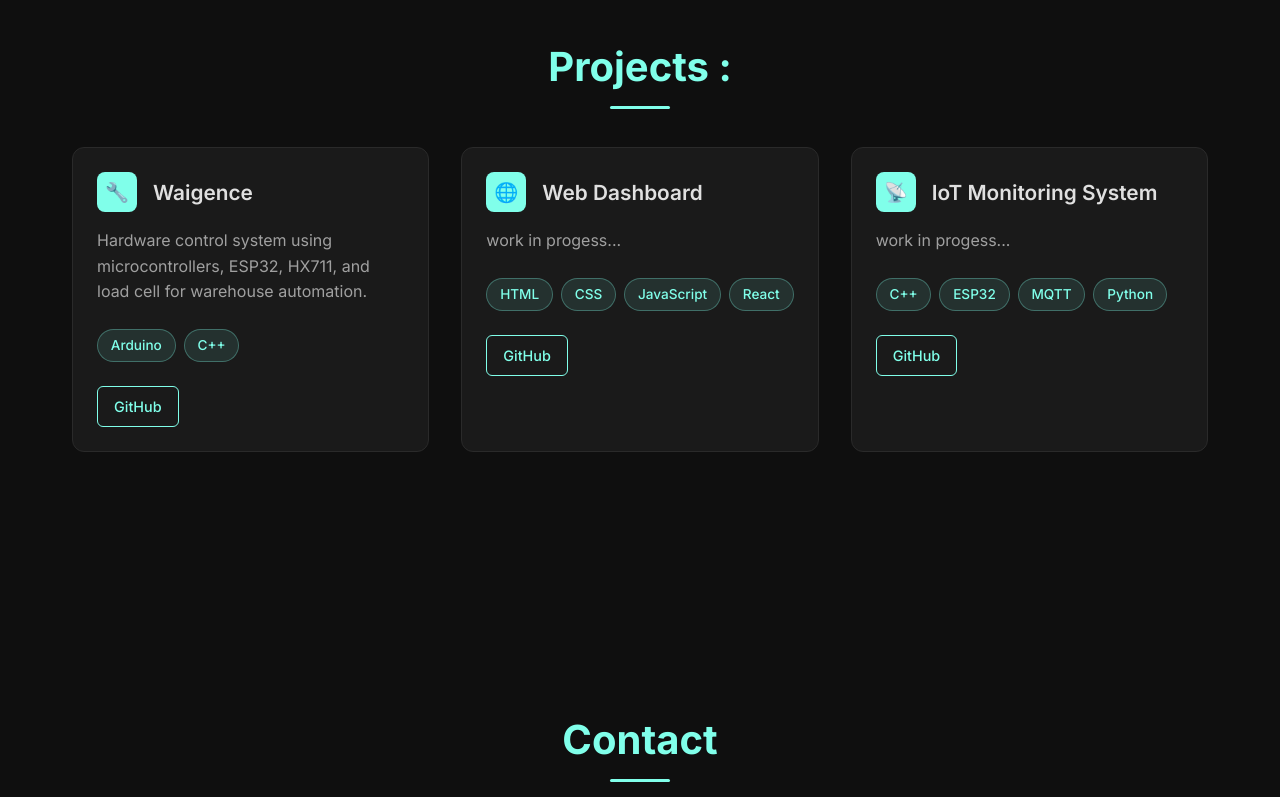
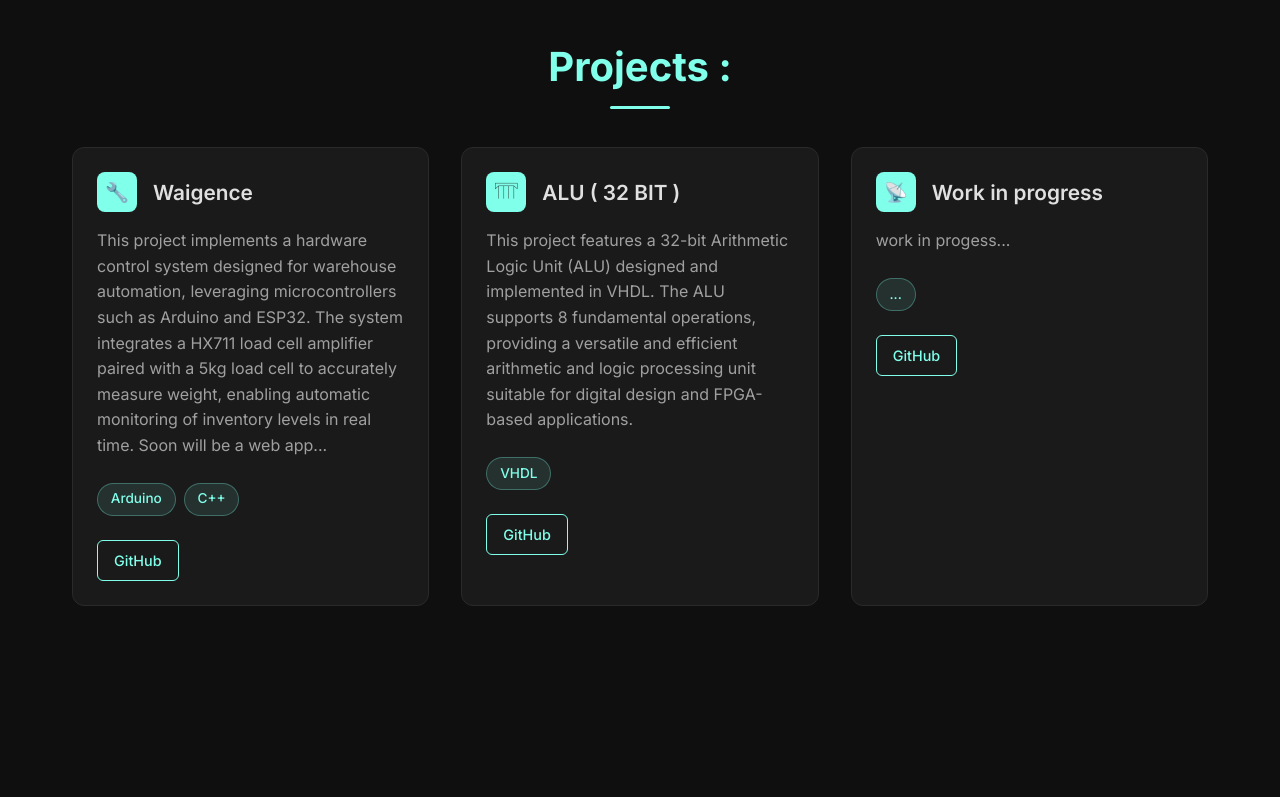
Before and after one commit to Giulio-Bucchi/Portfolio, a plain HTML site: page index.html in a window 1280 px wide. Shown: the part 1889-2686 px from the top of the page. Drawn offline with Linux system fonts and the light colour scheme.

Commit message:
New features

```diff
--- a/index.html
+++ b/index.html
@@ -72,7 +72,10 @@
           <div class="project-title">Waigence</div>
         </div>
         <div class="project-description">
-          Hardware control system using microcontrollers, ESP32, HX711, and load cell for warehouse automation.        </div>
+         This project implements a hardware control system designed for warehouse automation, leveraging microcontrollers
+         such as Arduino and ESP32. The system integrates a HX711 load cell amplifier paired with a 5kg load cell
+         to accurately measure weight, enabling automatic monitoring of inventory levels in real time. Soon will be a web app...
+        </div>
         <div class="project-tech">
           <span class="tech-tag">Arduino</span>
           <span class="tech-tag">C++</span>
@@ -86,20 +89,19 @@
 
       <div class="project-card">
         <div class="project-header">
-          <div class="project-icon">🌐</div>
-          <div class="project-title">Web Dashboard</div>
+          <div class="project-icon"> 𓇲 </div>
+          <div class="project-title">ALU ( 32 BIT ) </div>
         </div>
         <div class="project-description">
-          work in progess...
+         This project features a 32-bit Arithmetic Logic Unit (ALU) designed and implemented in VHDL. The ALU
+         supports 8 fundamental operations, providing a versatile and efficient arithmetic and logic processing
+         unit suitable for digital design and FPGA-based applications.
         </div>
         <div class="project-tech">
-          <span class="tech-tag">HTML</span>
-          <span class="tech-tag">CSS</span>
-          <span class="tech-tag">JavaScript</span>
-          <span class="tech-tag">React</span>
+          <span class="tech-tag">VHDL</span>
         </div>
         <div class="project-links">
-          <a href="#" class="project-link">
+          <a href="https://github.com/Giulio-Bucchi/ALU" class="project-link">
             GitHub
           </a>
         </div>
@@ -108,16 +110,13 @@
       <div class="project-card">
         <div class="project-header">
           <div class="project-icon">📡</div>
-          <div class="project-title">IoT Monitoring System</div>
+          <div class="project-title">Work in progress</div>
         </div>
         <div class="project-description">
           work in progess...
         </div>
         <div class="project-tech">
-          <span class="tech-tag">C++</span>
-          <span class="tech-tag">ESP32</span>
-          <span class="tech-tag">MQTT</span>
-          <span class="tech-tag">Python</span>
+          <span class="tech-tag">...</span>
         </div>
         <div class="project-links">
           <a href="#" class="project-link">
```
